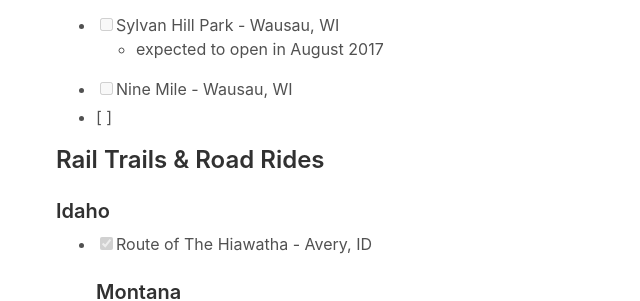
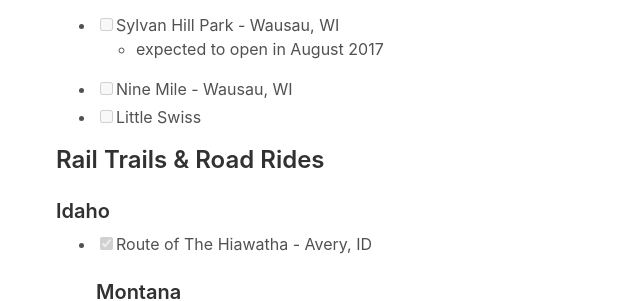
Before and after one commit to briankohles/briankohles.github.io, a Jekyll site: the page built from _bucketlists/bicycle-rides.md, in a window 1280 px wide and 900 px high, scrolled down 1501 px. Shown: the part 385-686 px from the top of the window, without its empty margins (304-944 px from the left). Built offline with Jekyll 4.4.1, drawn with Linux system fonts in a browser that asks for light colours.

Commit message:
updates to ride list

```diff
--- a/_bucketlists/bicycle-rides.md
+++ b/_bucketlists/bicycle-rides.md
@@ -58,7 +58,7 @@ categories: bucketlist
   - [ ] Sylvan Hill Park - Wausau, WI
     - expected to open in August 2017
   - [ ] Nine Mile - Wausau, WI
-  - [ ]
+  - [ ] Little Swiss
 
 ## Rail Trails & Road Rides
 
```
